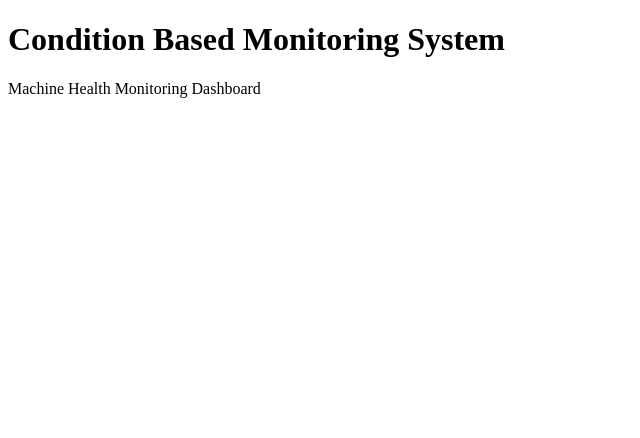
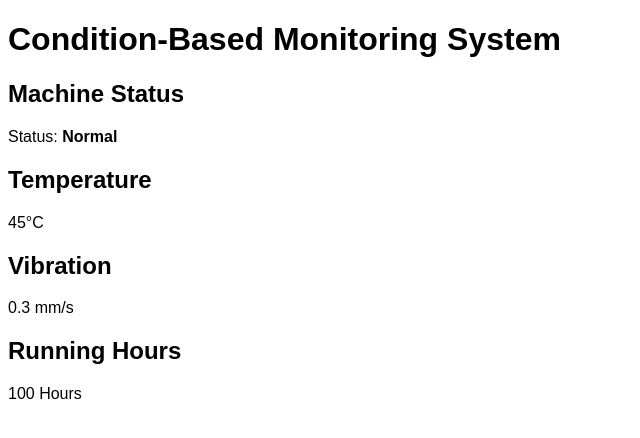
Before and after one commit to rstamilan962007/cbm-system, a Flask app: page / in a window 1280 px wide. Shown: the top 438 px of the page, without its empty margins (0-640 px from the left). Run offline with Flask 3, Linux system fonts and the light colour scheme.

Commit message:
Update title and add dashboard elements in HTML

```diff
--- a/templates/index.html
+++ b/templates/index.html
@@ -1,13 +1,34 @@
 <!DOCTYPE html>
 <html>
 <head>
-<title>CBM System</title>
+    <title>CBM Dashboard</title>
+    <link rel="stylesheet" href="/static/style.css">
 </head>
 <body>
 
-<h1>Condition Based Monitoring System</h1>
+<div class="container">
+    <h1>Condition-Based Monitoring System</h1>
 
-<p>Machine Health Monitoring Dashboard</p>
+    <div class="card">
+        <h2>Machine Status</h2>
+        <p>Status: <b>Normal</b></p>
+    </div>
+
+    <div class="card">
+        <h2>Temperature</h2>
+        <p>45°C</p>
+    </div>
+
+    <div class="card">
+        <h2>Vibration</h2>
+        <p>0.3 mm/s</p>
+    </div>
+
+    <div class="card">
+        <h2>Running Hours</h2>
+        <p>100 Hours</p>
+    </div>
+</div>
 
 </body>
 </html>
```
